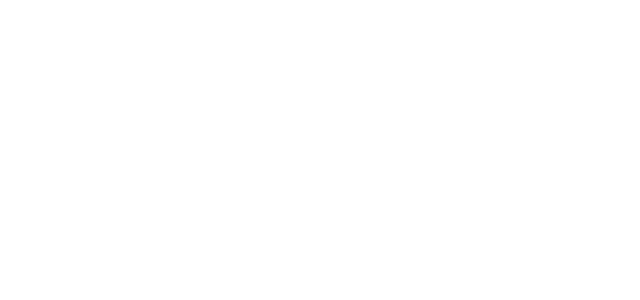
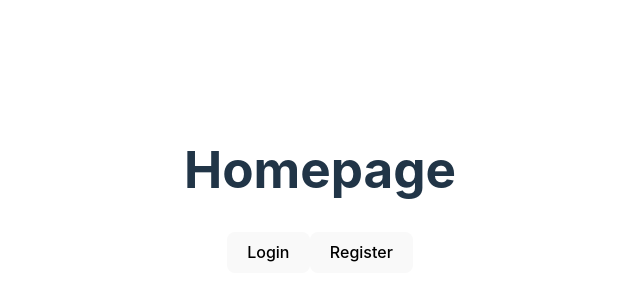
Before and after one commit to Rafaellsimarmata/breadFinance, a React (Vite) app in the folder client/: page / in a window 1280 px wide. Before the commit this address had no page. Shown: the part 210-510 px from the top of the page, without its empty margins (320-960 px from the left). Built offline with nearby package versions, Linux system fonts and the light colour scheme.

Commit message:
fixed homepage and redirect

```diff
--- a/client/src/App.jsx
+++ b/client/src/App.jsx
@@ -10,7 +10,8 @@
 function App() {
   return (
     <BrowserRouter>
-      <Routes path="/" element={<Home />}>
+      <Routes>
+        <Route path="/" element={<Home />} />
         <Route path="/Login" element={<Login />} />
         <Route path="/Register" element={<Register />} />
         <Route path="/Dashboard" element={<Dashboard />} />
--- a/client/src/pages/Home.jsx
+++ b/client/src/pages/Home.jsx
@@ -1,6 +1,14 @@
+import { useNavigate } from "react-router-dom"
+
 const Home = () => {
+    const nav = useNavigate();
+
     return (
-        <h1>Homepage</h1>
+        <div>
+            <h1>Homepage</h1>
+            <button type="button" className="button mx-5" onClick={() => {nav("/login")}}>Login</button>
+            <button type="button" className="button mx-5" onClick={() => {nav("/register")}}>Register</button>
+        </div>
     )
 }
 
```
